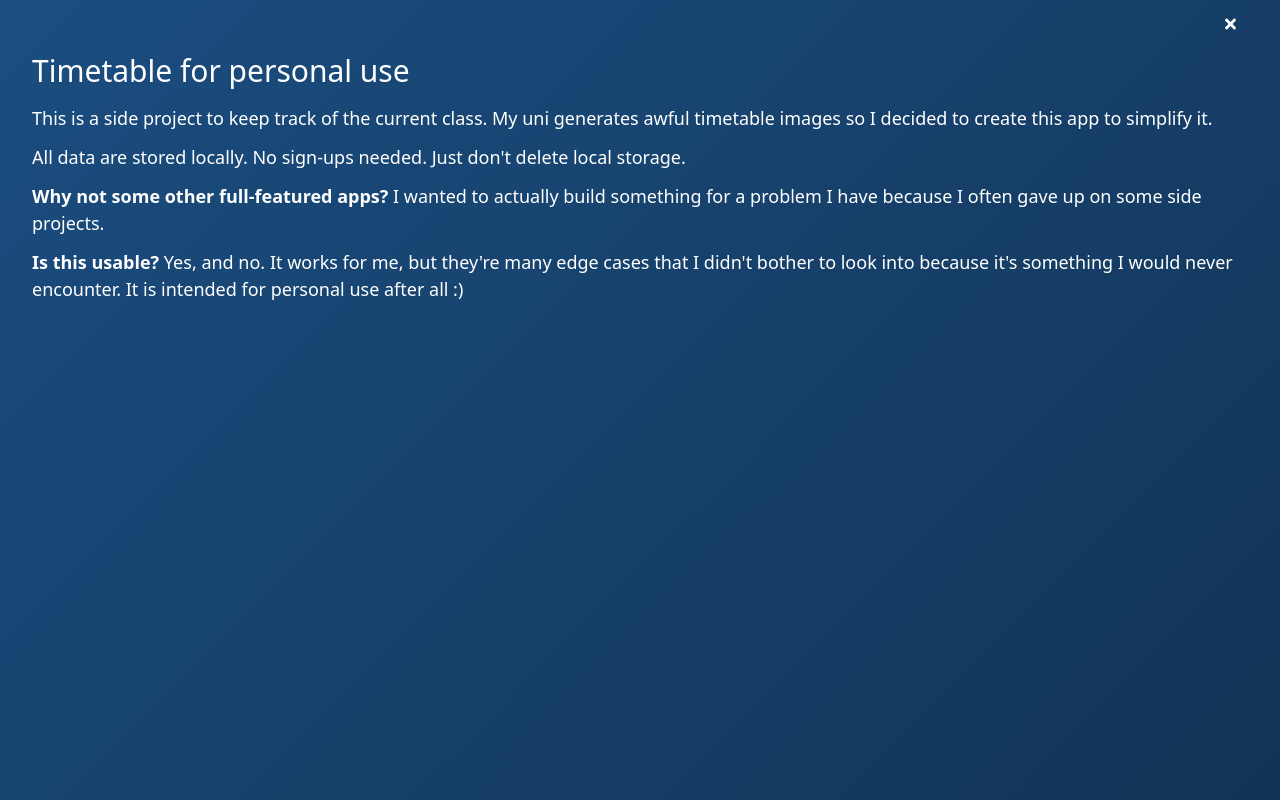
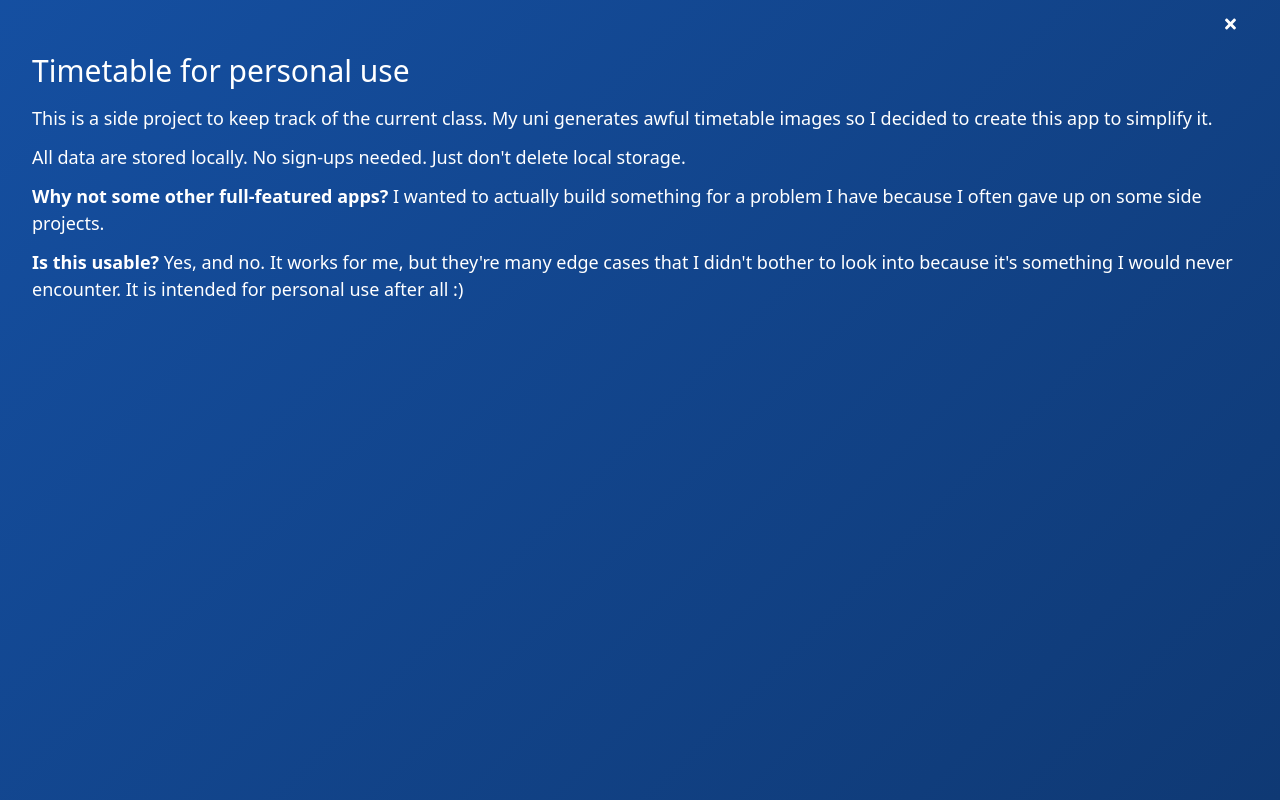
Before and after one commit to bluwy/timetable, a Vue app: page /help in a window 1280 px wide. Built offline with nearby package versions, Linux system fonts and the light colour scheme; what @braid/vue-formulate would draw is missing.

Commit message:
Tweak design

```diff
--- a/src/store/index.js
+++ b/src/store/index.js
@@ -26,7 +26,7 @@ export default new Vuex.Store({
   plugins: [vuexLocal.plugin],
   state: {
     currentDate: new Date(),
-    defaultColor: '#123456',
+    defaultColor: '#0F3974',
     /** @type {Schedule[]} */
     schedules: []
   },
--- a/src/views/Help.vue
+++ b/src/views/Help.vue
@@ -1,5 +1,5 @@
 <template>
-  <article class="container">
+  <article class="container pb-1">
     <h1 class="text-2xl font-bold sm:text-3xl sm:font-normal">
       Timetable for personal use
     </h1>
```
